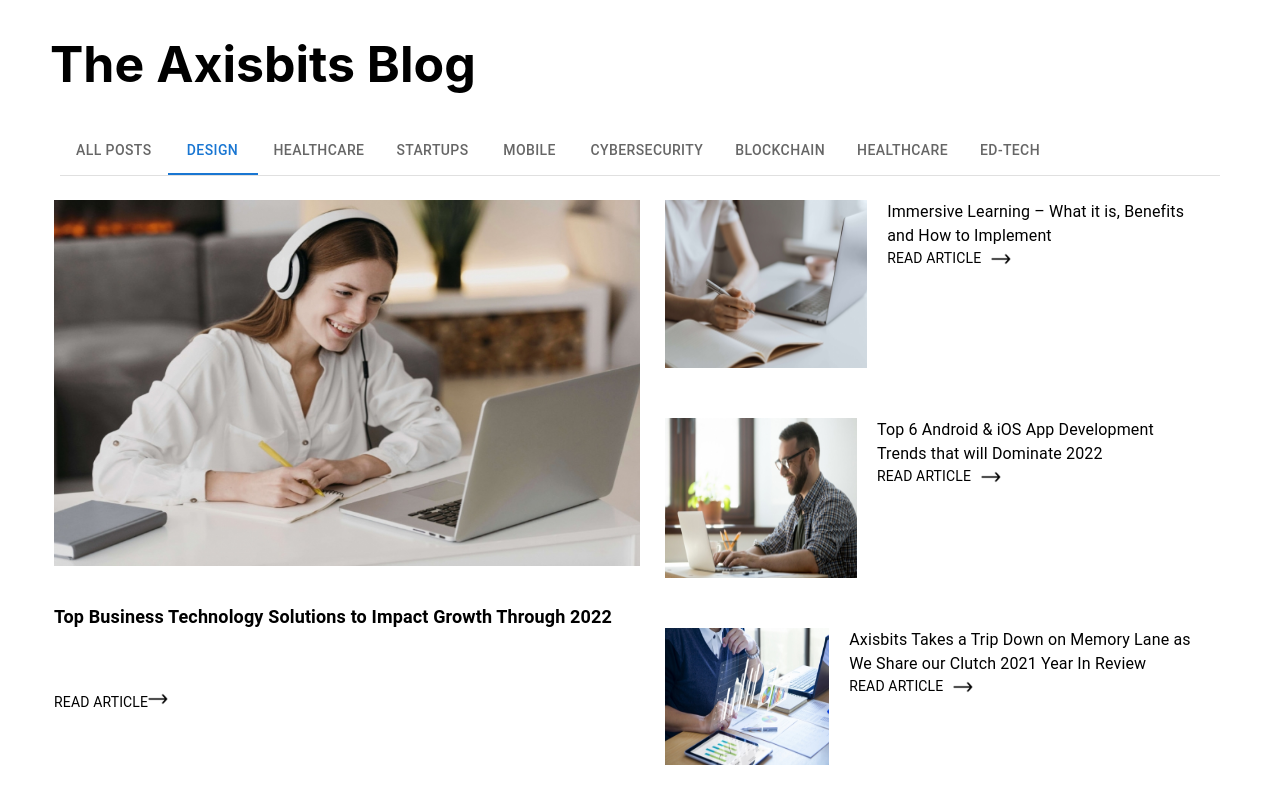
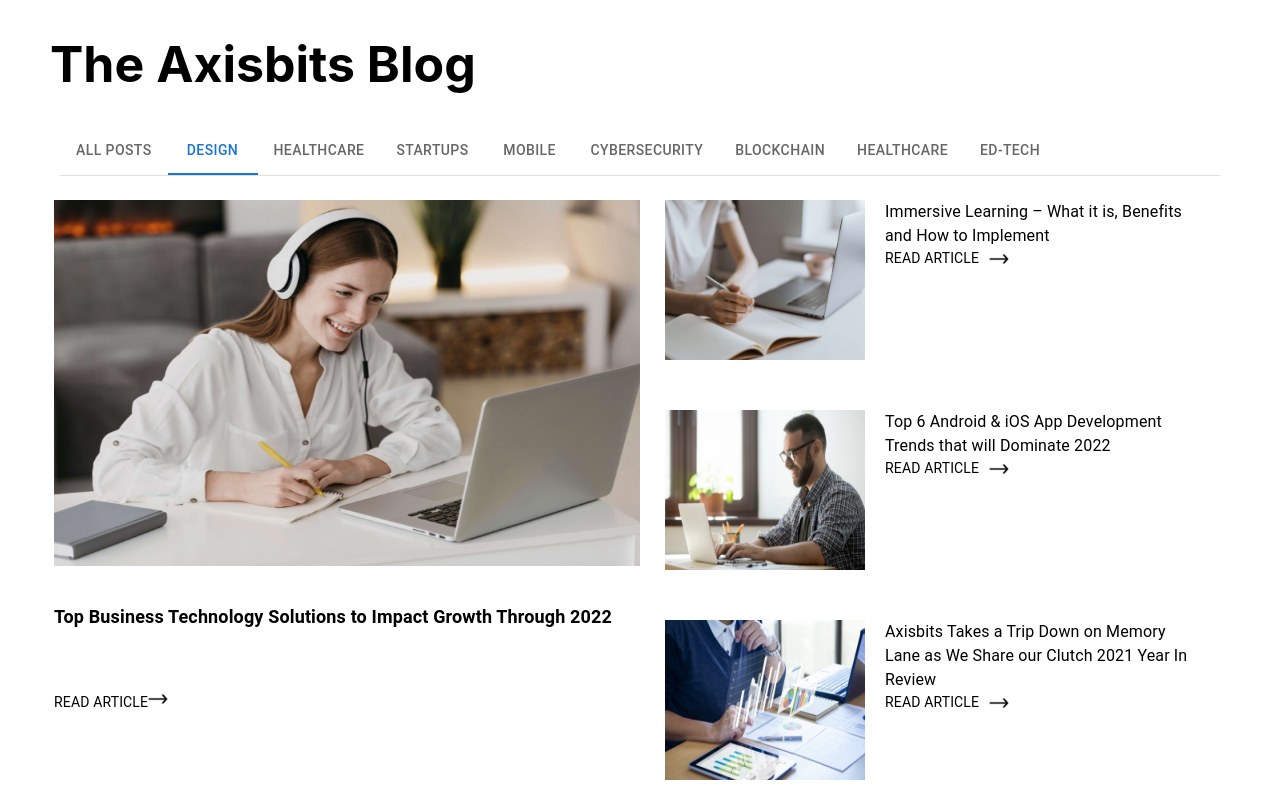
Before and after one commit to im-adnangujjar/blog-page, a Next.js app: page / in a window 1280 px wide. Both pictures are taken after a click on the tab "DESIGN". Shown: the top 800 px of the page. Built offline with nearby package versions, Linux system fonts and the light colour scheme.

Commit message:
change image size

```diff
--- a/src/component/design/DesignCard.js
+++ b/src/component/design/DesignCard.js
@@ -7,9 +7,8 @@ function DesignCard({ Design }) {
   return (
     <div className={styles.display}>
       <Link href={`/blog/${Design.id}`}>
-        <Image
-          width="300"
-          height="250"
+        <img
+          className={styles.image}
           src={Design.image}
           alt="image not found"
         />
--- a/src/component/related/Related.js
+++ b/src/component/related/Related.js
@@ -16,8 +16,19 @@ function Related({ Card2 }) {
         />
       </Link>
       <div className={styles.cardItem}>
-        {/* <h1 className={styles.dateHeading}>{Card2.date} </h1> */}
-        <p className={styles.description}> {shrinkText(Card2.description,40)}</p>
+      <div
+          style={{
+            display: "flex",
+            alignItems: "flex-start",
+            marginTop: "30px",
+          }}
+        >
+        <div className="link">
+
+        <spam className="underline"> {shrinkText(Card2.description,40)}</spam>
+        </div>
+        </div>
+
         <div className={styles.display}>
           <p className={styles.read}>{Card2.read}</p>
           <Image width= '20' height='20' src={Card2.icon} alt="icon not found" />
--- a/styles/Card.module.css
+++ b/styles/Card.module.css
@@ -9,6 +9,17 @@
         display:block;
         padding: 0px 20px 25px
     }
+}
+.image{
+width:200px;
+height:160px
+}
+@media screen and (max-width:1200px) {
+    .image{
+        width:100%;
+        height:250px;
+    }
+
 }
 .cardItem {
 
--- a/styles/Details.module.css
+++ b/styles/Details.module.css
@@ -81,7 +81,7 @@
 .paragraph1 {
   font-size: 17px;
   line-height: 1.7;
-  color: #535a68;
+  color: #535A68;
 }
 
 @media screen and (max-width: 900px) {
--- a/styles/Related.module.css
+++ b/styles/Related.module.css
@@ -49,11 +49,11 @@
 .read {
     font-size: 14px;
     color:black;
-    margin: 0px 0px 0px 0px;
+    margin:  0px;
 }
-
 .display {
     display: flex;
     justify-content: start;
     align-items: center;
+    margin-top:20px;
 }
```
